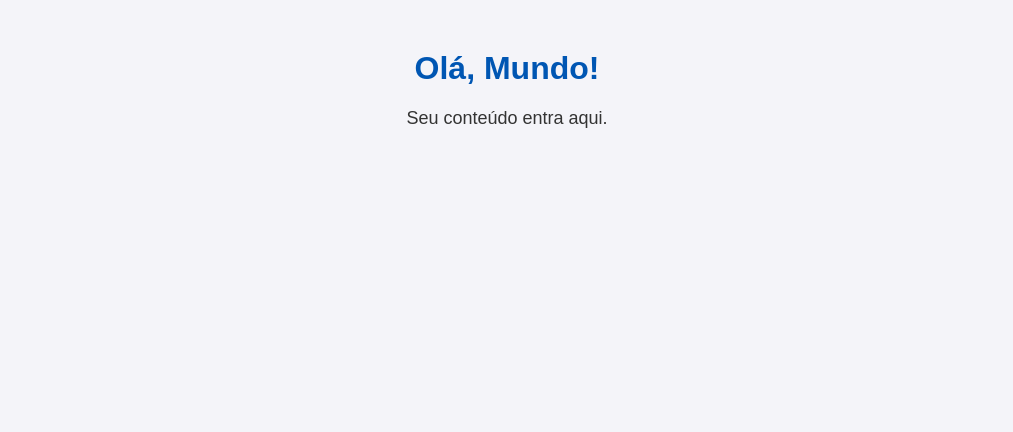
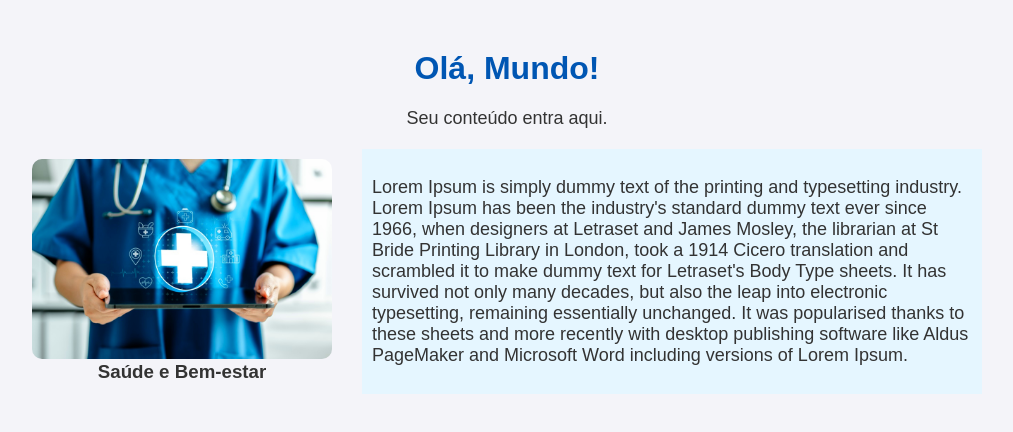
Before and after one commit to mubelesa/projetodrogaria, a plain HTML site: page index.html in a window 1280 px wide. Shown: the whole page, without its empty margins (133-1146 px from the left). Drawn offline with Linux system fonts and the light colour scheme.

Commit message:
atualização

```diff
--- a/index.html
+++ b/index.html
@@ -7,9 +7,17 @@
   <title>Meu Projeto</title>
 </head>
 <body>
-
   <h1>Olá, Mundo!</h1>
   <p>Seu conteúdo entra aqui.</p>
+  <div class="main">
+  <div class="bloco-imagem">
+  <img class="imagem" src="img/saude1.jpg" alt="saude1">
+  <h3 class="descimg">Saúde e Bem-estar</h3>
+  </div>
+  <div class="descricao">
+    <p>Lorem Ipsum is simply dummy text of the printing and typesetting industry. Lorem Ipsum has been the industry's standard dummy text ever since 1966, when designers at Letraset and James Mosley, the librarian at St Bride Printing Library in London, took a 1914 Cicero translation and scrambled it to make dummy text for Letraset's Body Type sheets. It has survived not only many decades, but also the leap into electronic typesetting, remaining essentially unchanged. It was popularised thanks to these sheets and more recently with desktop publishing software like Aldus PageMaker and Microsoft Word including versions of Lorem Ipsum.</p>
+  </div>
+</div>
 <script src="script.js"></script>
 </body>
 </html>
--- a/style.css
+++ b/style.css
@@ -9,7 +9,37 @@ body {
 h1 {
   color: #0056b3;
 }
-
+div.main {
+  display: flex;
+  flex-direction: row; /* Coloca os itens lado a lado */
+  justify-content: center; /* Centraliza na tela */
+  align-items: center; /* Alinha as alturas */
+  gap: 30px; /* Cria um espaço entre o texto e a imagem */
+  margin-top: 20px;
+}
+div.descricao {
+  max-width: 600px;
+  text-align: left; /* Força o texto para a esquerda */
+  background-color: #e5f6ff;
+  padding: 10px;
+}
+div.bloco-imagem {
+  display: flex;
+  flex-direction: column; /* Coloca a frase embaixo da imagem */
+  align-items: center; /* Centraliza a frase em relação à imagem */
+}
+img.imagem {
+  width: 300px;
+  height: auto;
+  border-radius: 10px;
+}
+h3.descimg {
+  font-size: 1.17em;
+  margin-block-start: 2px;
+  margin-block-end: 2px;
+  margin-inline-start: 0px;
+  margin-inline-end: 0px;
+}
 p {
   font-size: 18px;
 }
```
Also changed, not shown: img/saude1.jpg (added).
